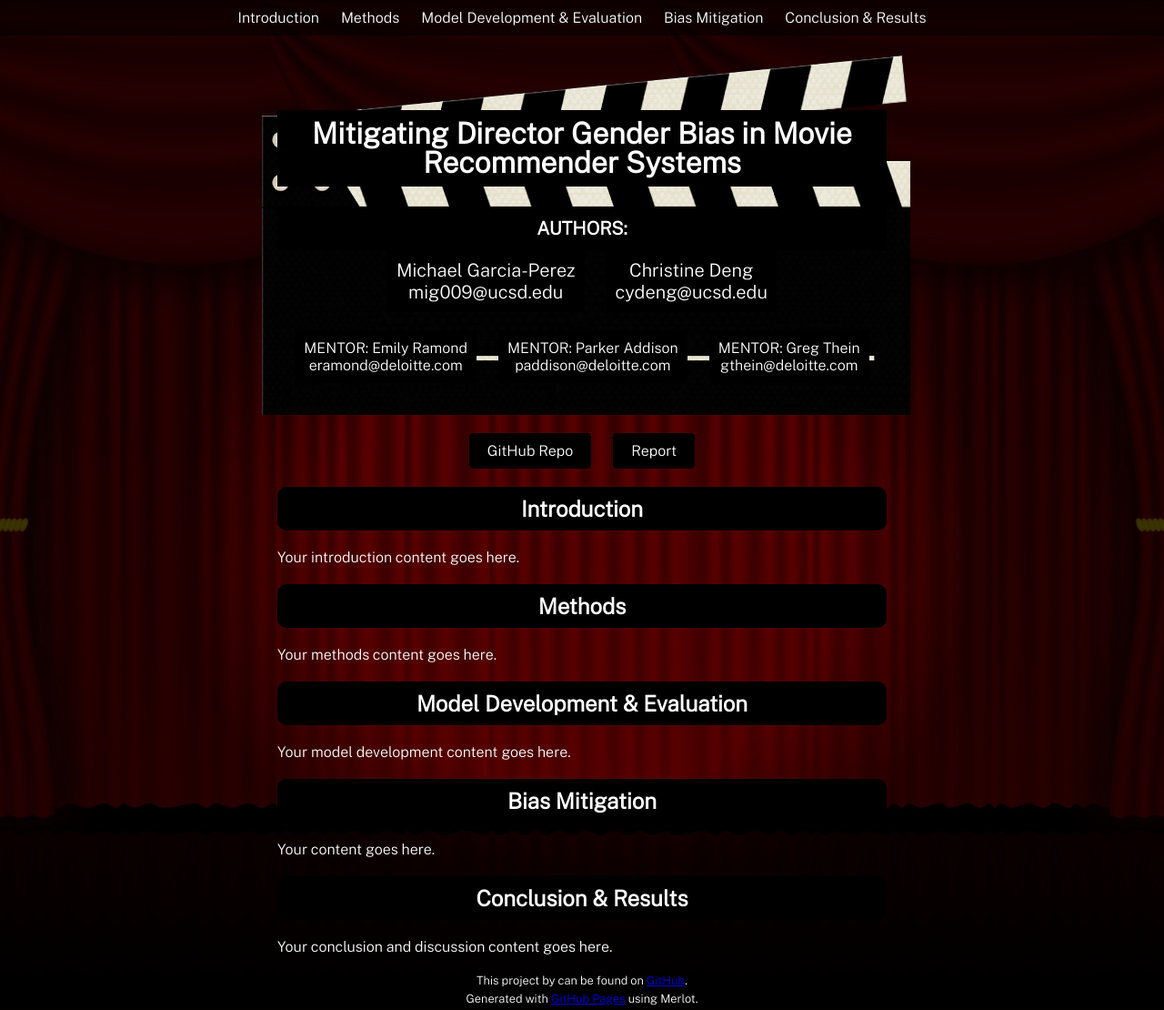
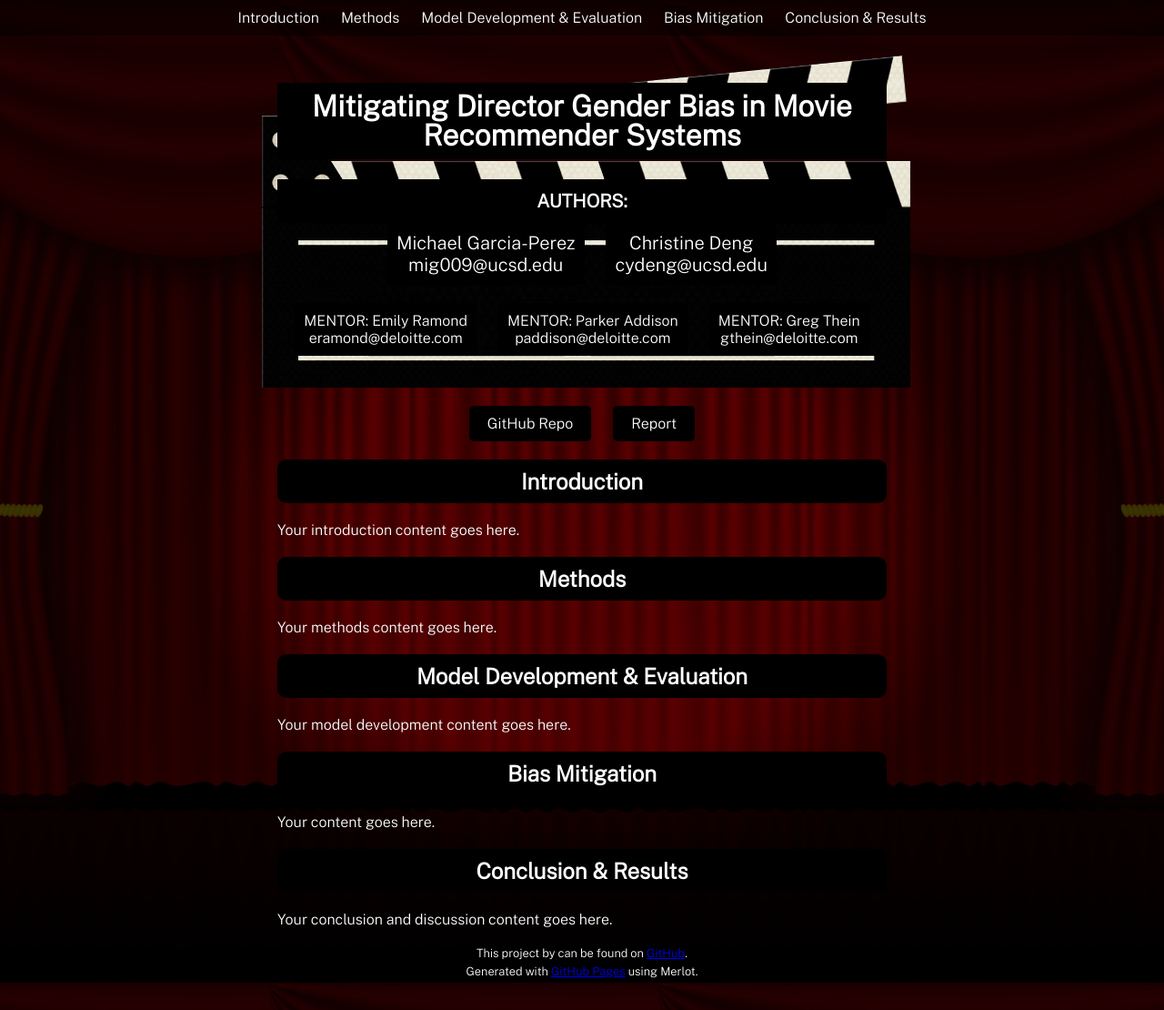
Before and after one commit to michael-garciaperez/DSC180A-Methodology-5, a Jekyll site: the page built from index.md, in a window 1280 px wide and 1110 px high. Shown: the whole window at 91% size. Built offline with Jekyll 4.4.1, drawn with Linux system fonts in a browser that asks for light colours.

Commit message:
Update style.scss

```diff
--- a/assets/css/style.scss
+++ b/assets/css/style.scss
@@ -27,7 +27,7 @@
   z-index: 2;
   margin: 0 auto;
   max-width: 670px; /* Adjusted maximum width */
-  padding: 50px 40px 25px; /* Adjusted padding to match the body padding */
+  padding: 20px 40px 25px; /* Adjusted padding to match the body padding */
   background-image: url('../images/clap_board.png');
   background-size: 100%;
   background-repeat: no-repeat;
```
